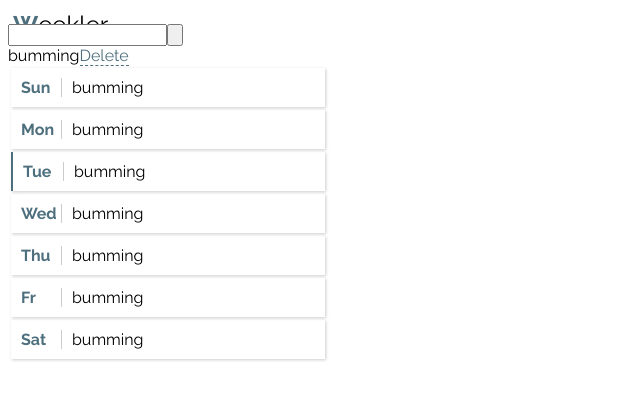
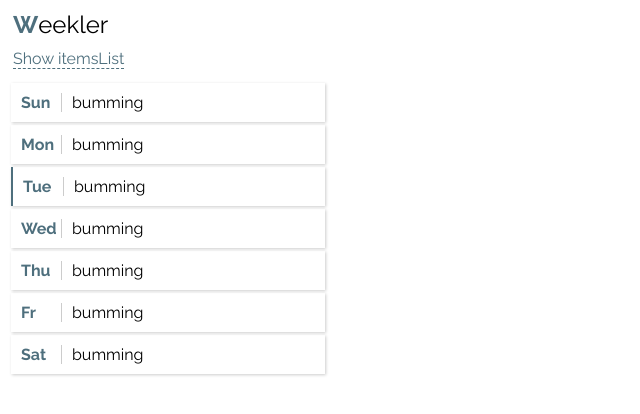
Before and after one commit to electricSemyon/schedule-js, a React app: page / in a window 1280 px wide. Shown: the whole page, without its empty margins (0-640 px from the left). Built offline with nearby package versions, Linux system fonts and the light colour scheme.

Commit message:
fixed some css

```diff
--- a/package.json
+++ b/package.json
@@ -5,7 +5,8 @@
   "main": "index.js",
   "scripts": {
     "test": "jest",
-    "build-js": "browserify src/index.js -o public/js/bundle.js -t [ babelify --presets [ es2015 react ] --plugins [ transform-object-rest-spread ] ]"
+    "build-js": "browserify src/index.js -o public/js/bundle.js -t [ babelify --presets [ es2015 react ] --plugins [ transform-object-rest-spread ] ]",
+    "build-css": "lessc public/less/main.less public/css/main.css"
   },
   "author": "",
   "license": "ISC",
--- a/public/less/itemsList.less
+++ b/public/less/itemsList.less
@@ -1,6 +1,6 @@
 @main-color: #4E6F7D;
 
-.itemsContainer {
+.interfaceWrapper {
   display: block;
   margin-top: 10px;
   margin-bottom: 10px;
@@ -23,7 +23,7 @@
       box-shadow: 1px 1px 3px  #ccc;
     }
 
-    input[type=button] {
+    button {
       color: @main-color;
       float: right;
       font-weight: bold;
@@ -35,26 +35,23 @@
       width: 18%;
     }
 
-    input[type=button]:hover {
+    button:hover {
       background-color: #fafafa;
     }
 
-    input[type=button]:active {
+    button:active {
       background-color: #dfdfdf;
     }
   }
 
   .itemsList {
-    font-size: 0.7em;
-  }
-
-  ul {
+    font-size: 1em;
     overflow-y: scroll;
     max-height: 80px;
     margin: 3px;
   }
 
-  ul li a {
+  .itemsList .item a {
     font-size: 0.7em;
     float: right;
     margin-right: 20px;
--- a/public/less/main.less
+++ b/public/less/main.less
@@ -17,7 +17,6 @@ ul {
 .logo-wrapper {
   background-color: #fff;
   margin-left: 5px;
-  margin-bottom: -15px;
   margin-top: 10px;
 }
 
--- a/src/components/item.js
+++ b/src/components/item.js
@@ -2,7 +2,7 @@ import React from 'react';
 
 const item = ({body, id, onDelete}) => {
   return (
-    <div>
+    <div className="item">
       <span>{body}</span>
       <a href="#" onClick={() => onDelete(id)}>Delete</a>
     </div>
--- a/src/components/itemsContainer.js
+++ b/src/components/itemsContainer.js
@@ -3,6 +3,11 @@ import Item from './item';
 import generateKey from '../utils/keyGenerator';
 
 class ItemsContainer extends React.Component {
+
+  constructor(props) {
+    super(props);
+    this.state = {droped: false}
+  }
 
   handleClick() {
     const addItem = this.props.addItem;
@@ -18,18 +23,29 @@ class ItemsContainer extends React.Component {
     }
   }
 
+  switchDrop() {
+    this.setState({droped: !this.state.droped})
+  }
+
   render() {
     const {items, deleteItem} = this.props;
+    const className = "interface" + (this.state.droped ? " droped" : "");
 
     return (
-      <div className="interface">
-        <input type="text" ref="input"/>
-        <input type="button" onClick={() => this.handleClick()}/>
+      <div className="interfaceWrapper">
+        <a href="#" onClick={() => this.switchDrop()}>Show itemsList</a>
 
-        <div className="itemsList">
-          {items.map(el => {
-            return <Item body={el.body} id={el.id} key={el.id} onDelete={deleteItem}/>
-          })}
+        <div className={className}>
+          <form onSubmit={() => this.handleClick()}>
+            <input type="text" ref="input"/>
+            <button type="submit">Add</button>
+          </form>
+
+          <div className="itemsList">
+            {items.map(el => {
+              return <Item body={el.body} id={el.id} key={el.id} onDelete={deleteItem}/>
+            })}
+          </div>
         </div>
       </div>
     )
```
Also changed, not shown: public/css/main.css.
